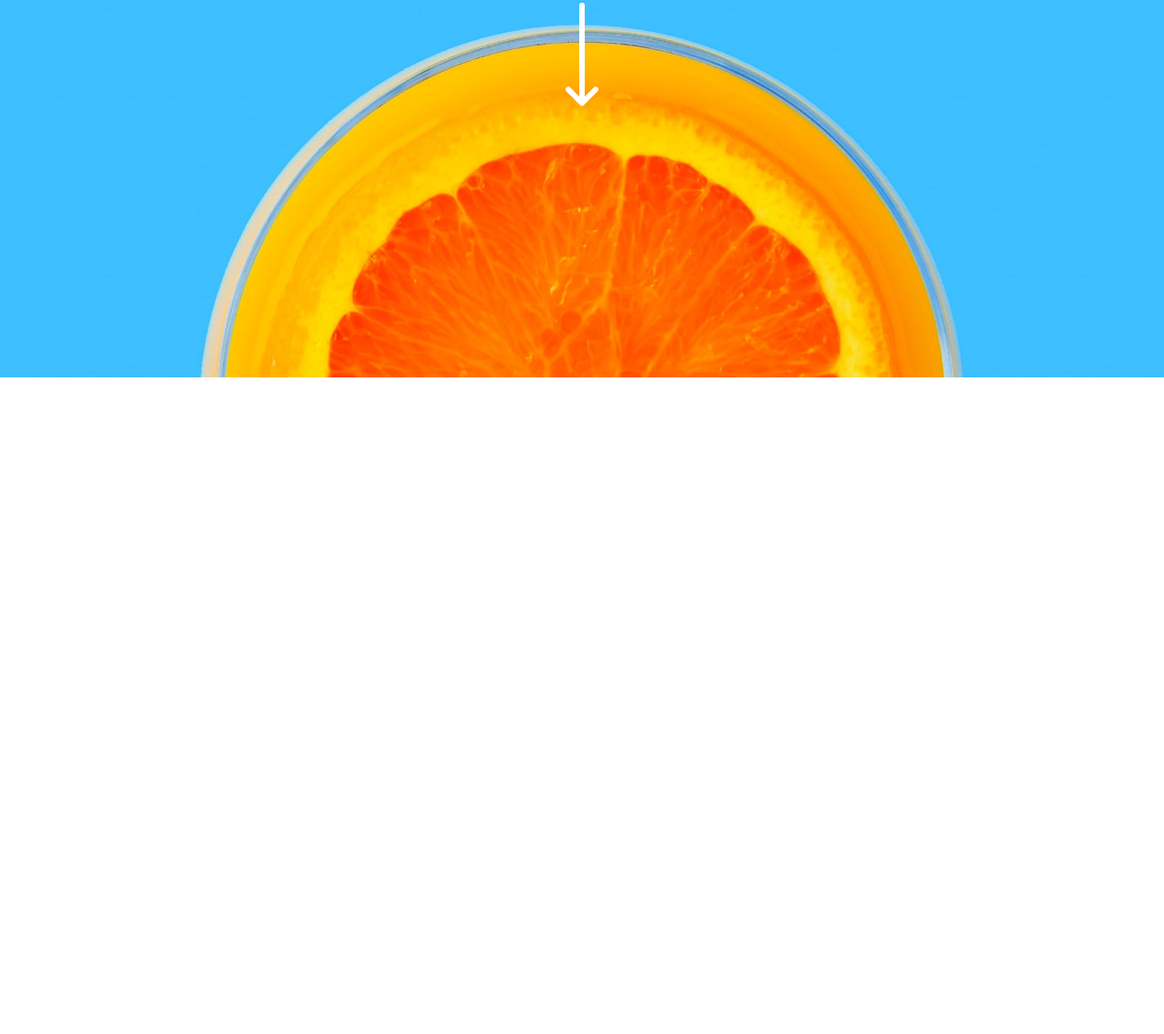
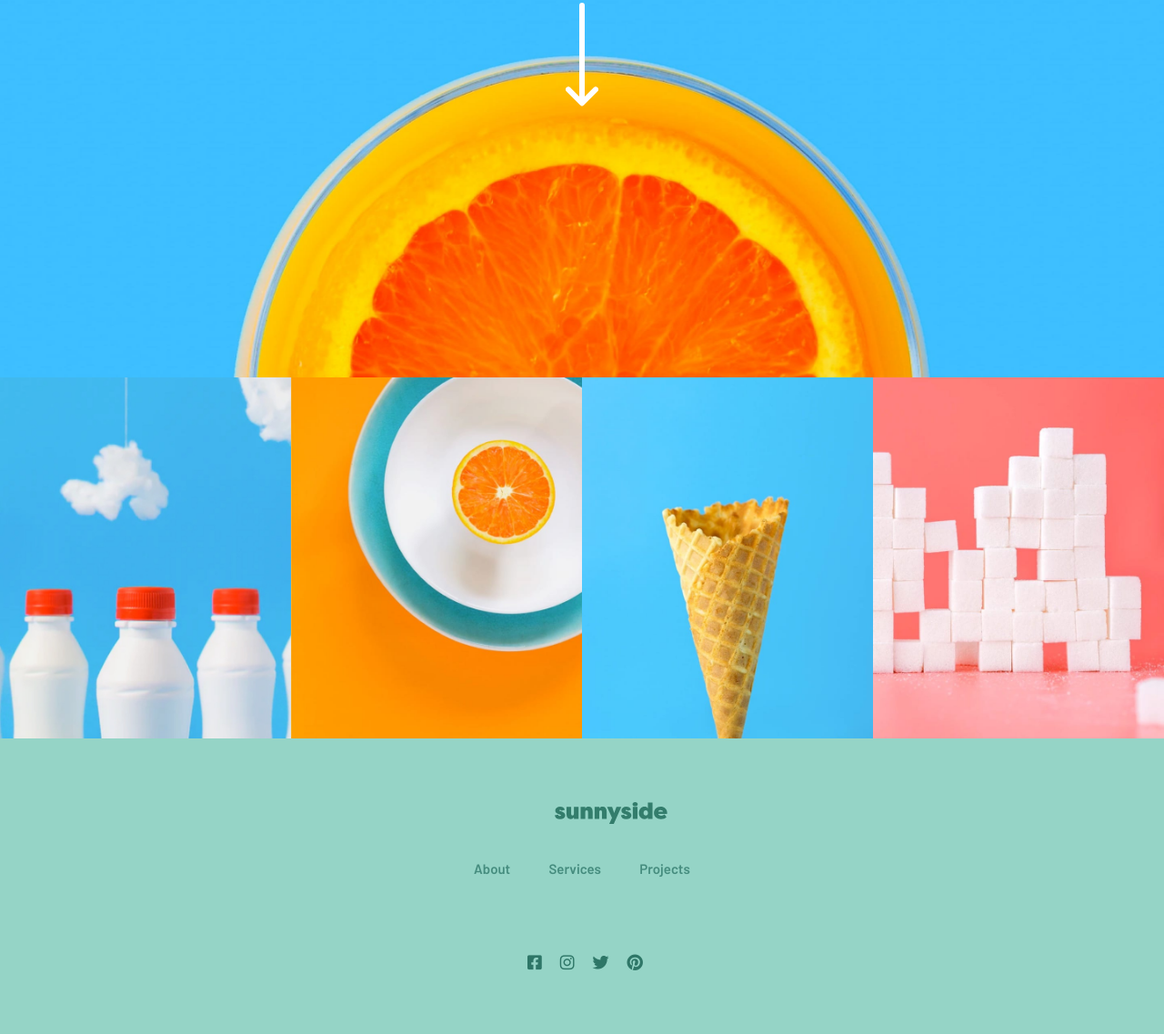
Before and after one commit to byRedHunter/landing-page-sunnyside, a plain HTML site: page index.html in a window 1280 px wide. Shown: the part 385-1522 px from the top of the page at 91% size. Before the commit the page ends 800 px from the top, so only its background shows below. Drawn offline with Linux system fonts and the light colour scheme.

Commit message:
última parte

```diff
--- a/assets/css/main.css
+++ b/assets/css/main.css
@@ -122,6 +122,66 @@ a {
 	text-align: center;
 	letter-spacing: 4px;
 }
+/* inicio-última parte */
+.img-gallery {
+	display: grid;
+	grid-template-columns: repeat(2,1fr);
+}
+.img-gallery img {
+	width: 100%;
+}
+.img-gallery picture {
+	display: flex ;
+  }
+.option-menu {
+	flex-direction: column;
+}
+.title-font  {
+	display: flex;
+	align-items: center;
+
+}
+
+.font {
+	width: 100%;
+	margin: 60px 110px 40px 90px;
+	display: flex;
+	align-items: center;
+	filter: invert(28%) sepia(22%) saturate(906%) hue-rotate(116deg) brightness(55%) contrast(91%);
+}
+.option-menu {
+	display: flex;
+	color: #458c7e;
+	background:#95d4c6;
+}
+.option {
+	display: flex;
+	justify-content: space-around;
+	padding:0px 15px 60px 20px ;
+
+}
+.itemone{
+	color: var(--color-dark-cyan);
+}
+.itemone:hover {
+	color: var(--color-light);
+}
+
+.rs {
+	display: flex;
+	background:#95d4c6;
+	justify-content: space-around;
+	padding:15px 90px 60px 90px ;
+
+}
+.fab {
+	cursor: pointer;
+	color:hsl(168deg 44% 32%);
+}
+.fab:hover {
+	color: var(--color-light);
+}
+/* fin-última parte */
 @media screen and (min-width: 600px) {
 	.hero {
 		background-image: url('../images/desktop/image-header.jpg');
@@ -130,6 +190,23 @@ a {
 	.hero h1 {
 		margin-top: -10%;
 	}
+	/* inicio-última parte */
+	.font {
+		margin: 60px 140px 40px 140px;
+	}
+    .option {
+	font-size: 25px;
+	padding:0px 15px 60px 20px ;
+    }
+	.rs {
+		justify-items: normal;
+	}
+	.fab {
+		width: 80% 100% 30% 100%;
+		padding: 10px;
+	}
+
+	/* fin-última parte */
 }
 @media screen and (min-width: 800px) {
 	.icon-menu {
@@ -163,10 +240,41 @@ a {
 		font-size: 50px;
 		margin-top: -20%;
 	}
+
+	/* inicio- última parte */
+	.font {
+		margin: 70px 160px 40px 160px;
+	}
+    .option {
+	font-size: 30px;
+    }
+	.rs {
+		padding: 15px 200px 60px 200px;
+	}
+	/* fin-última parte */
+
 }
 @media screen and (min-width: 1000px) {
 	.header,
 	.hero {
 		padding: 0 8%;
 	}
+	.img-gallery {
+		display: grid;
+		grid-template-columns: repeat(4,1fr);
+	}
+
+	/* inicio- última parte */
+	.font {
+		margin: 70px 1200px 40px 610px;
+	}
+    .option {
+	    font-size: 15px;
+		padding:0px 500px 60px 500px ;
+    }
+	.rs {
+		padding: 15px 580px 60px 570px;
+	}
+	/* fin-última parte */
+
 }
--- a/index.html
+++ b/index.html
@@ -20,7 +20,6 @@
 				<a href="/" class="header-logo">
 					<img src="./assets/images/logo.svg" alt="Logo Sunnyside" />
 				</a>
-
 				<nav class="header-menu">
 					<ul class="menu" id="menu">
 						<li class="menu-item">
@@ -60,6 +59,68 @@
 				</svg>
 			</section>
 		</main>
+		<main class="end">
+				<header class="img-gallery">
+					<picture >
+						<source
+							srcset="./assets/images/desktop/image-gallery-milkbottles.jpg"
+							media="(min-width:1000px)"
+						/>
+						<img src="./assets/images/mobile/image-gallery-milkbottles.jpg" alt="" />
+					</picture>
+
+                    <picture>
+						<source
+							srcset="./assets/images/desktop/image-gallery-orange.jpg"
+							media="(min-width:1000px)"
+						/>
+						<img src="./assets/images/mobile/image-gallery-orange.jpg" alt=""/>
+					</picture>
+
+
+					<picture>
+						<source
+							srcset="./assets/images/desktop/image-gallery-cone.jpg"
+							media="(min-width:1000px)"
+						/>
+						<img src="./assets/images/mobile/image-gallery-cone.jpg" alt=""/>
+					</picture>
+
+					<picture>
+						<source
+							srcset="./assets/images/desktop/image-gallery-sugarcubes.jpg"
+							media="(min-width:1000px)"
+						/>
+						<img src="./assets/images/mobile/image-gallery-sugar-cubes.jpg" alt=""/>
+					</picture>
+
+				</header>
+
+
+				<nav class="option-menu">
+					<picture class="title-font">
+						<img src="./assets/images/logo.svg" class="font" alt="Logo Sunnyside" />
+					</picture>
+					<ul class="option" id="option">
+						<li class="option-item">
+							<a href="/" class="itemone">About</a>
+						</li>
+						<li class="option-item">
+							<a href="/" class="itemone">Services</a>
+						</li>
+						<li class="option-item">
+							<a href="/" class="itemone">Projects</a>
+						</li>
+					</ul>
+				</nav>
+
+				<section class="rs">
+					<i class="fab fa-facebook-square"></i>
+					<i class="fab fa-instagram"></i>
+					<i class="fab fa-twitter"></i>
+					<i class="fab fa-pinterest"></i>
+				</section>
+		</main>
 
 		<script src="./assets/js/main.js"></script>
 	</body>
```
